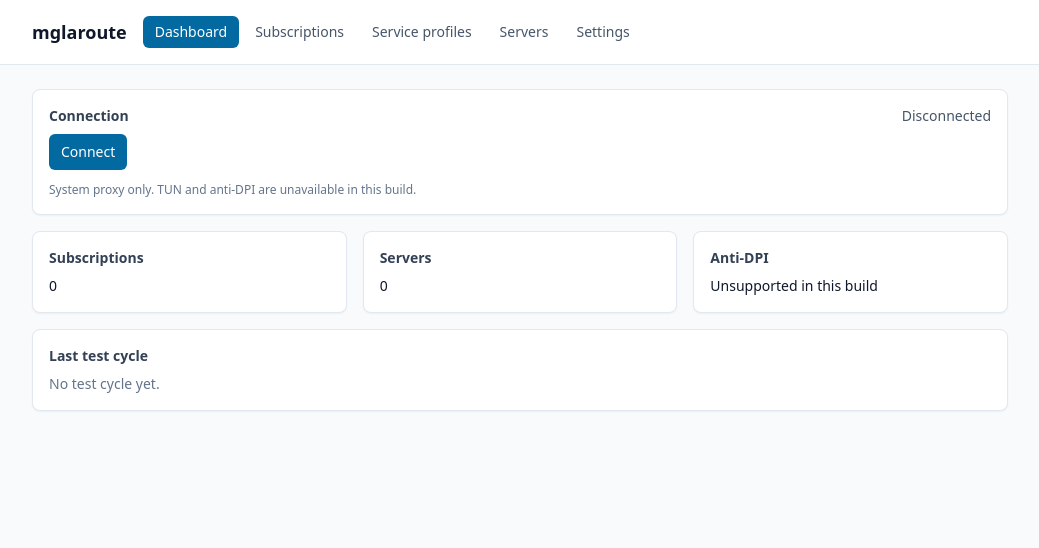
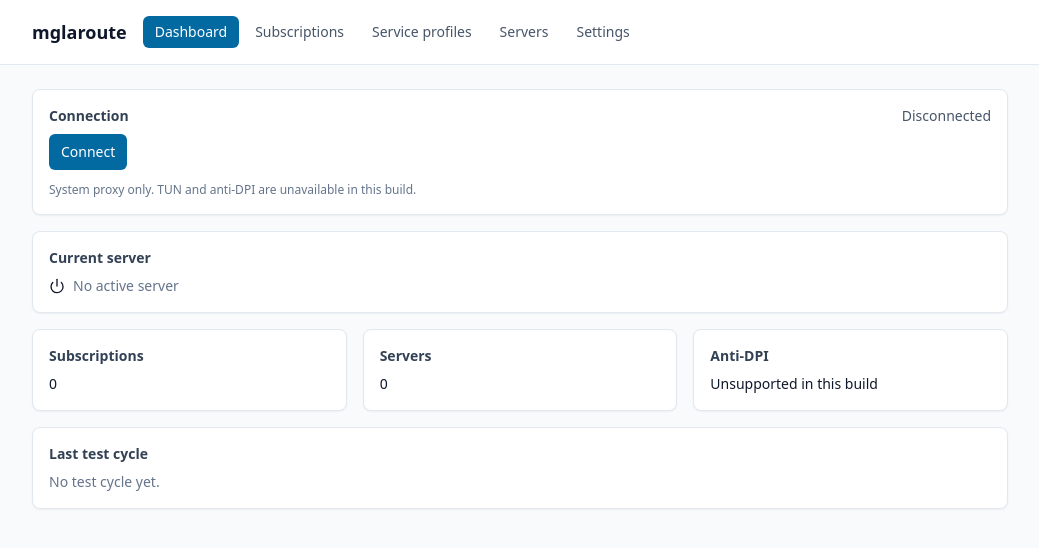
Before and after one commit to AshenHermit/mglaroute-vpn-client, a React (Vite) app in the folder apps/desktop/: page / in a window 1280 px wide. Shown: the top 548 px of the page, without its empty margins (120-1159 px from the left). Built offline with nearby package versions, Linux system fonts and the light colour scheme.

Commit message:
feat(dashboard): show active server and connection state
Backend connection profileId wins when connected; otherwise the row power action's session selection is shown. Card exposes data-state none/active/connected for tests and styling.

```diff
--- a/apps/desktop/src/pages/Dashboard.tsx
+++ b/apps/desktop/src/pages/Dashboard.tsx
@@ -3,15 +3,20 @@ import {
   ProfileSchema,
   SubscriptionSchema,
 } from "@mglaroute/contracts";
+import { Power } from "lucide-react";
 import { useEffect, useState } from "react";
 import { Card, CardContent, CardHeader, CardTitle } from "../components/ui/card";
 import { ConnectionPanel } from "../features/connection-panel/ConnectionPanel";
 import { invoke } from "../lib/invoke";
 import { useAppStore } from "../stores/app.store";
+import { useConnectionStore } from "../stores/connection.store";
 
 export default function Dashboard() {
   const subscriptionCount = useAppStore((store) => store.subscriptions.length);
   const serverCount = useAppStore((store) => store.profiles.length);
+  const profiles = useAppStore((store) => store.profiles);
+  const selectedProfileId = useAppStore((store) => store.selectedProfileId);
+  const connection = useConnectionStore((store) => store.state);
   const setSubscriptions = useAppStore((store) => store.setSubscriptions);
   const setProfiles = useAppStore((store) => store.setProfiles);
   const tested = useAppStore((store) => store.probeTested);
@@ -56,9 +61,38 @@ export default function Dashboard() {
     };
   }, []);
 
+  // Backend connection state wins when connected; otherwise show the active
+  // target chosen by the row power action (session-only, like the selection).
+  const activeId = connection.profileId ?? selectedProfileId;
+  const active = profiles.find((profile) => profile.id === activeId) ?? null;
+  const activeState = !active ? "none" : connection.status === "connected" ? "connected" : "active";
+
   return (
     <div className="grid gap-4">
       <ConnectionPanel />
+      <Card>
+        <CardHeader>
+          <CardTitle>Current server</CardTitle>
+        </CardHeader>
+        <CardContent>
+          <div
+            data-testid="active-server"
+            data-state={activeState}
+            className="flex items-center gap-2"
+          >
+            <Power aria-hidden="true" className="h-4 w-4" />
+            {active ? (
+              <span
+                className={connection.status === "connected" ? "text-emerald-600" : "text-slate-600"}
+              >
+                {active.remarks ?? active.serverId} — {connection.status === "connected" ? "Connected" : "Active"}
+              </span>
+            ) : (
+              <span className="text-slate-500">No active server</span>
+            )}
+          </div>
+        </CardContent>
+      </Card>
       <div className="grid gap-4 sm:grid-cols-3">
         <Card>
           <CardHeader>
```
Also changed, not shown: 1 other file (tests, documents, lock files or other folders).
